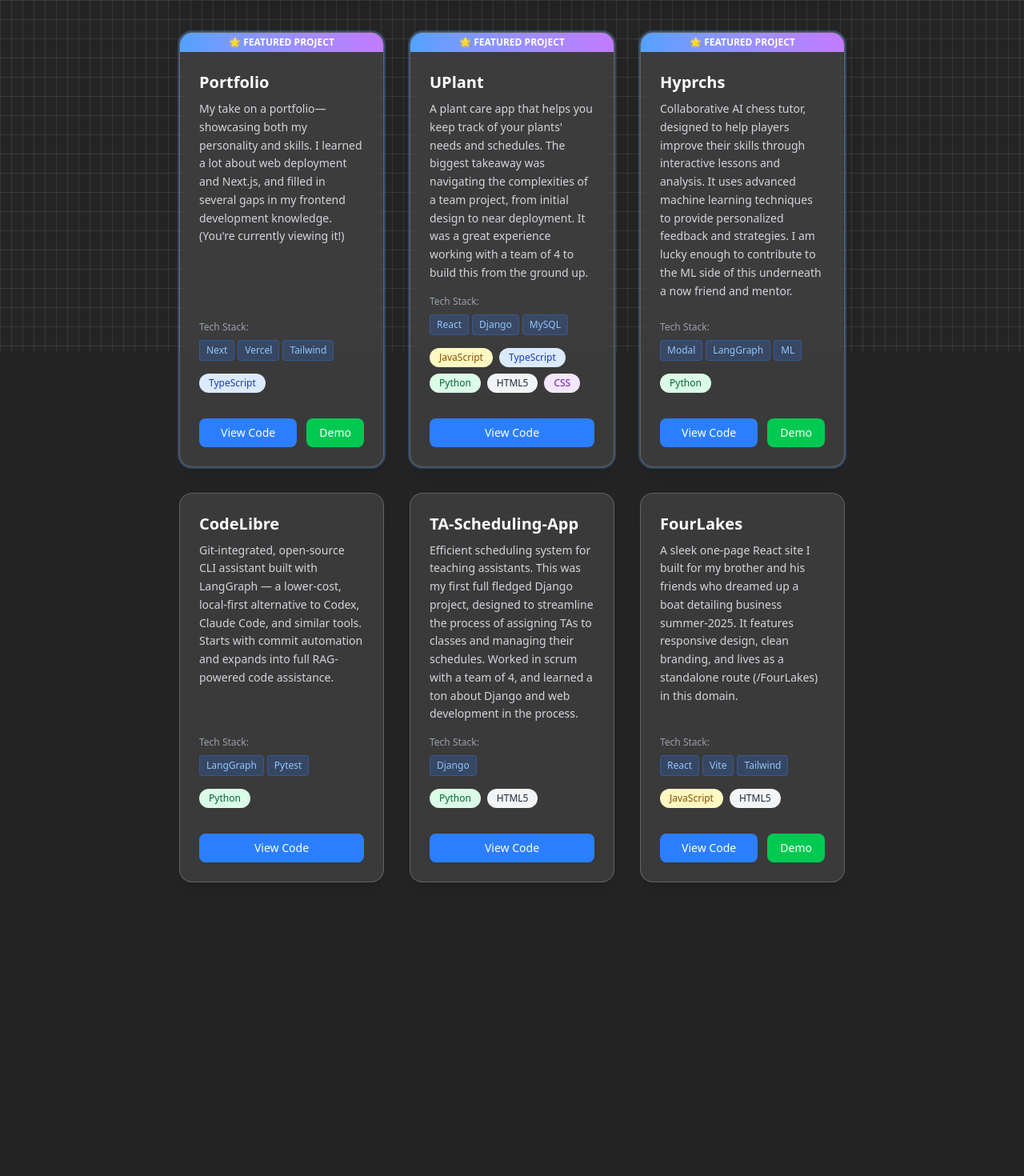
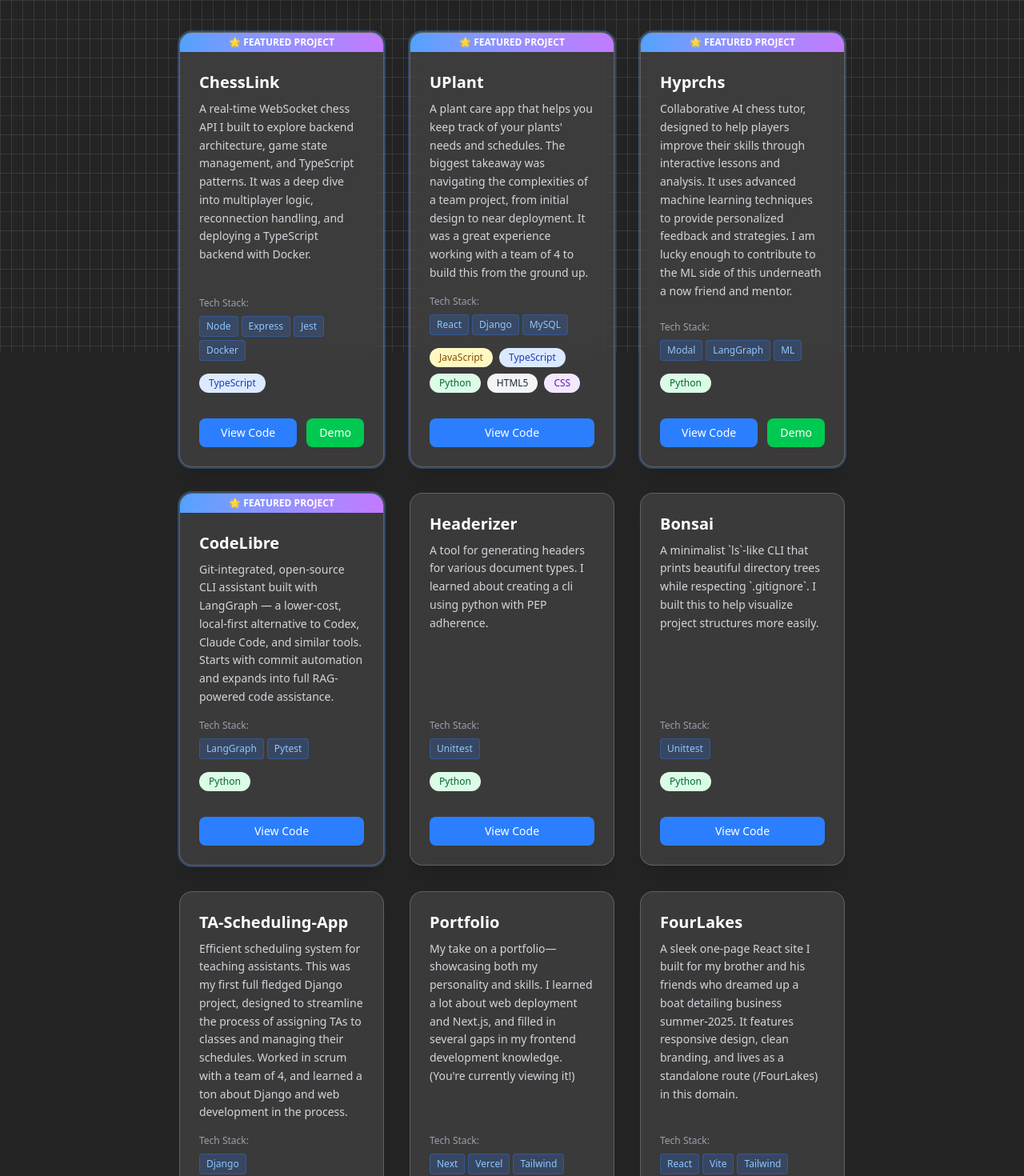
Before and after one commit to BeckettFrey/Portfolio, a Next.js app in the folder client/: page /projects in a window 1280 px wide. Shown: the part 360-1830 px from the top of the page at 80% size. Before the commit the page ends 1495 px from the top, so only its background shows below. Built offline with nearby package versions, Linux system fonts and the light colour scheme.

Commit message:
add project

```diff
--- a/client/src/app/config.ts
+++ b/client/src/app/config.ts
@@ -15,6 +15,7 @@ export const IconLinks: ButtonGridProps['links'] = [
     color: 'yellow',
     download: `${NAME.replace(" ", "_")}_resume.pdf`
   },
+  { label: 'Chess', url: 'https://chess-link-client.vercel.app', icon: 'FaChessKnight', color: 'black' },
   { label: 'Music', url: '/music', icon: 'FaMusic', color:'yellow' },
   { label: "Books", url: '/books', icon: 'FaBook', color: 'green' },
 ];
--- a/client/src/app/projects/config.ts
+++ b/client/src/app/projects/config.ts
@@ -9,17 +9,16 @@ export const projectsConfig: ProjectsConfig = {
       "Set up your portfolio configuration to showcase your best work!",
   },
   featured_projects: [
-    {
-      id: 'portfolio',
-      name: 'Portfolio',
-      custom_description:
-        "My take on a portfolio—showcasing both my personality and skills. I learned a lot about web deployment and Next.js, and filled in several gaps in my frontend development knowledge. (You're currently viewing it!)",
+       {
+      id: 'chesslink',
+      name: 'ChessLink',
+      custom_description: 'A real-time WebSocket chess API I built to explore backend architecture, game state management, and TypeScript patterns. It was a deep dive into multiplayer logic, reconnection handling, and deploying a TypeScript backend with Docker.',
       highlight: true,
-      demo_url: 'https://beckettfrey.com',
+      demo_url: 'https://chess-link-client.vercel.app',
+      html_url: 'https://github.com/BeckettFrey/ChessLink',
+      tech_stack: ['Node', 'Express', 'Jest', 'Docker'],
       languages: ['TypeScript'],
-      tech_stack: ['Next', 'Vercel', 'Tailwind'],
       individual: true,
-      html_url: 'https://github.com/beckettfrey/portfolio',
     },
     {
       id: 'uplant',
@@ -50,12 +49,36 @@ export const projectsConfig: ProjectsConfig = {
       name: 'CodeLibre',
       custom_description:
         'Git-integrated, open-source CLI assistant built with LangGraph — a lower-cost, local-first alternative to Codex, Claude Code, and similar tools. Starts with commit automation and expands into full RAG-powered code assistance.',
-      highlight: false,
+      highlight: true,
       demo_url: '',
       html_url: 'https://github.com/BeckettFrey/CodeLibre',
       tech_stack: ['LangGraph', 'Pytest'],
       languages: ['Python'],
       individual: true,
+    },
+    {
+      id: 'headerizer',
+      name: 'Headerizer',
+      custom_description:
+        'A tool for generating headers for various document types. I learned about creating a cli using python with PEP adherence.',
+      highlight: false,
+      demo_url: '',
+      tech_stack: ['Unittest'],
+      languages: ['Python'],
+      individual: true,
+      html_url: 'https://github.com/BeckettFrey/Headerizer',
+    },
+    {
+      id: 'bonsai',
+      name: 'Bonsai',
+      custom_description:
+        'A minimalist `ls`-like CLI that prints beautiful directory trees while respecting `.gitignore`. I built this to help visualize project structures more easily.',
+      highlight: false,
+      demo_url: '',
+      tech_stack: ['Unittest'],
+      languages: ['Python'],
+      individual: true,
+      html_url: 'https://github.com/BeckettFrey/Bonsai',
     },
     {
       id: 'ta-scheduling-app',
@@ -68,6 +91,18 @@ export const projectsConfig: ProjectsConfig = {
       languages: ['Python', 'HTML5'],
       individual: false,
       html_url: 'https://github.com/BeckettFrey/TA-Scheduling-App',
+    },
+    {
+      id: 'portfolio',
+      name: 'Portfolio',
+      custom_description:
+        "My take on a portfolio—showcasing both my personality and skills. I learned a lot about web deployment and Next.js, and filled in several gaps in my frontend development knowledge. (You're currently viewing it!)",
+      highlight: false,
+      demo_url: 'https://beckettfrey.com',
+      languages: ['TypeScript'],
+      tech_stack: ['Next', 'Vercel', 'Tailwind'],
+      individual: true,
+      html_url: 'https://github.com/beckettfrey/portfolio',
     },
     {
       id: 'fourlakes',
```
